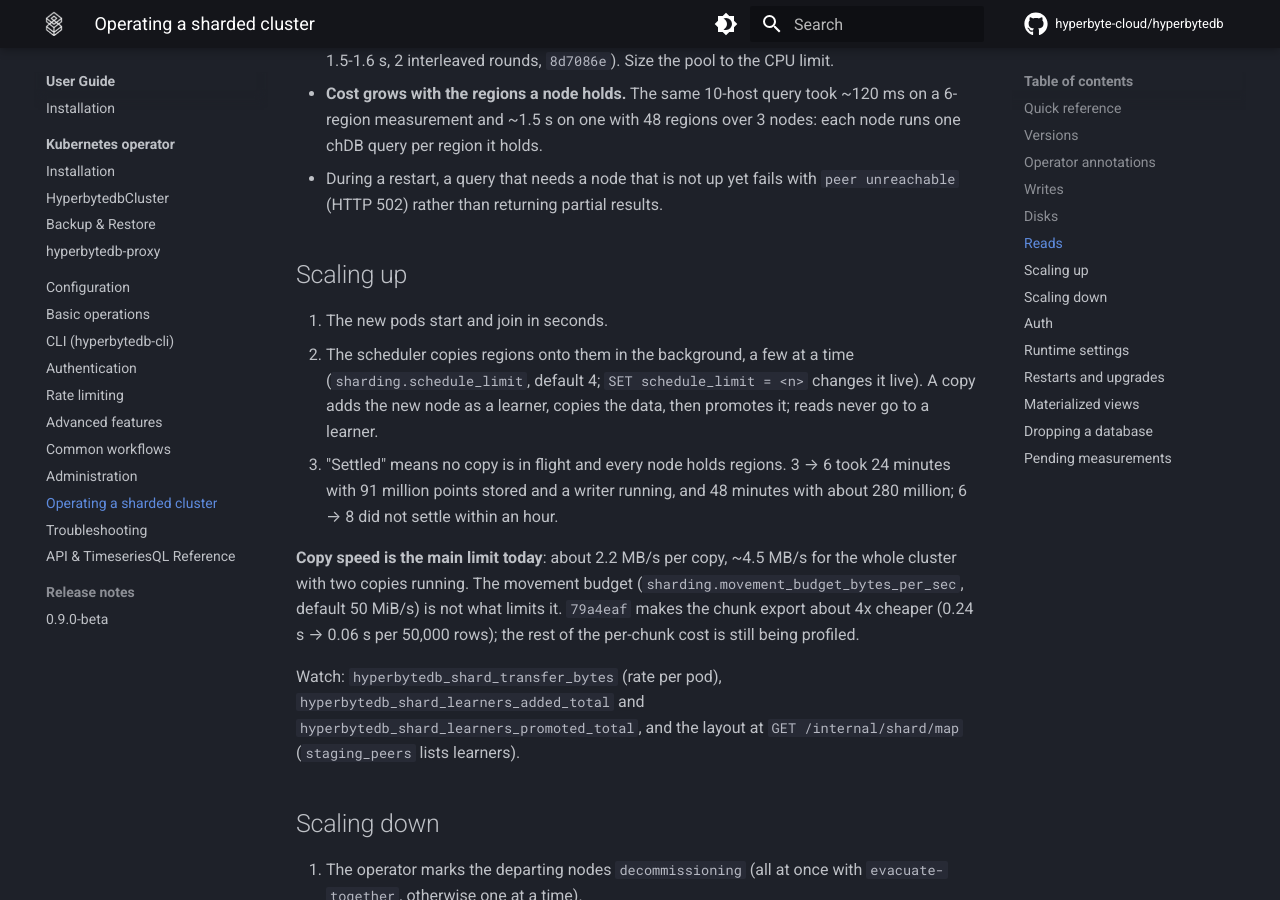
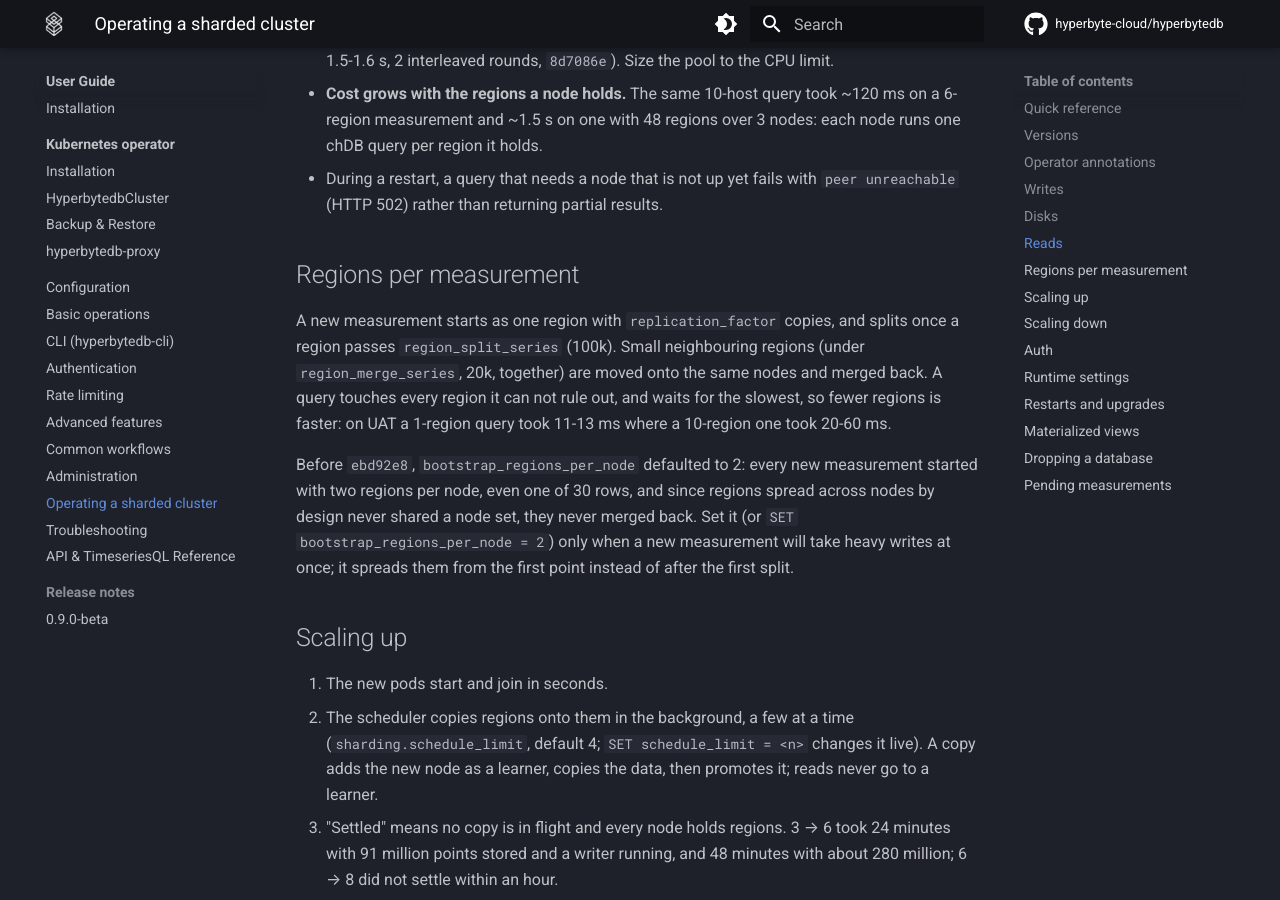
Before and after one commit to hyperbyte-cloud/hyperbytedb, an MkDocs documentation site: the page built from docs/user-guide/operating-sharded-clusters.md, in a window 1280 px wide and 900 px high, scrolled down 3693 px. Built offline with MkDocs 1.6.1 and Material for MkDocs 9.7.7, drawn with Linux system fonts in a browser that asks for light colours; comment, search, counter and statistics services are not loaded; some of the changed text lies outside the part shown.

Commit message:
docs: one region per new measurement, co-locate and merge

```diff
--- a/docs/user-guide/operating-sharded-clusters.md
+++ b/docs/user-guide/operating-sharded-clusters.md
@@ -136,6 +136,22 @@ pre-scale-up data until this is fixed.
 - During a restart, a query that needs a node that is not up yet fails with
   `peer unreachable` (HTTP 502) rather than returning partial results.
 
+## Regions per measurement
+
+A new measurement starts as one region with `replication_factor` copies,
+and splits once a region passes `region_split_series` (100k). Small
+neighbouring regions (under `region_merge_series`, 20k, together) are moved
+onto the same nodes and merged back. A query touches every region it can
+not rule out, and waits for the slowest, so fewer regions is faster: on UAT
+a 1-region query took 11-13 ms where a 10-region one took 20-60 ms.
+
+Before `ebd92e8`, `bootstrap_regions_per_node` defaulted to 2: every
+new measurement started with two regions per node, even one of 30 rows, and
+since regions spread across nodes by design never shared a node set, they
+never merged back. Set it (or `SET bootstrap_regions_per_node = 2`) only
+when a new measurement will take heavy writes at once; it spreads them from
+the first point instead of after the first split.
+
 ## Scaling up
 
 1. The new pods start and join in seconds.
@@ -241,7 +257,7 @@ login in Secret `<cluster>-auth` and every node gets them as env (see
 
 `SET <setting> = <value>` changes a running cluster without a restart;
 `SET <setting> = DEFAULT` puts each node back on its own config.
-`SHOW SETTINGS` lists all 19 with their source (full table in the
+`SHOW SETTINGS` lists all 20 with their source (full table in the
 [reference](reference.md#runtime-settings)). Uses that come up:
 
 - Debug one problem: `SET log_level = 'hyperbytedb=debug,info'`, then
```
Also changed, not shown: docs/user-guide/configuration.md (+1 -0 lines), docs/user-guide/reference.md (+1 -0 lines), docs/user-guide/release-notes-0.9.0-beta.md (+7 -1 lines).
